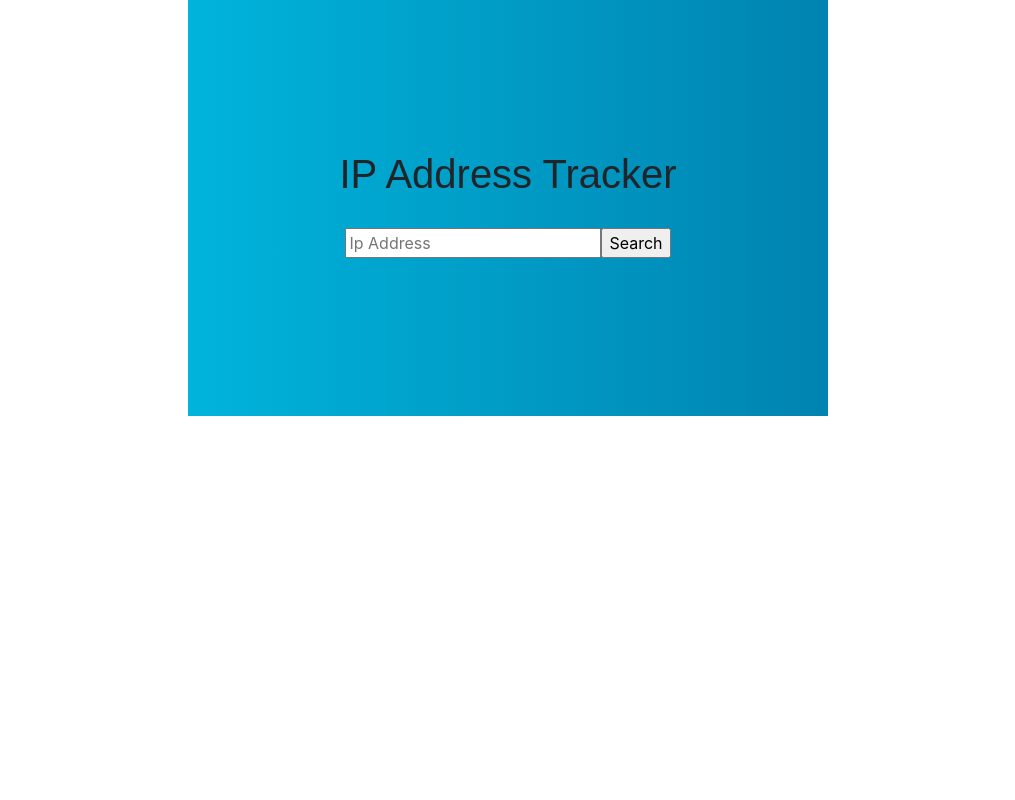
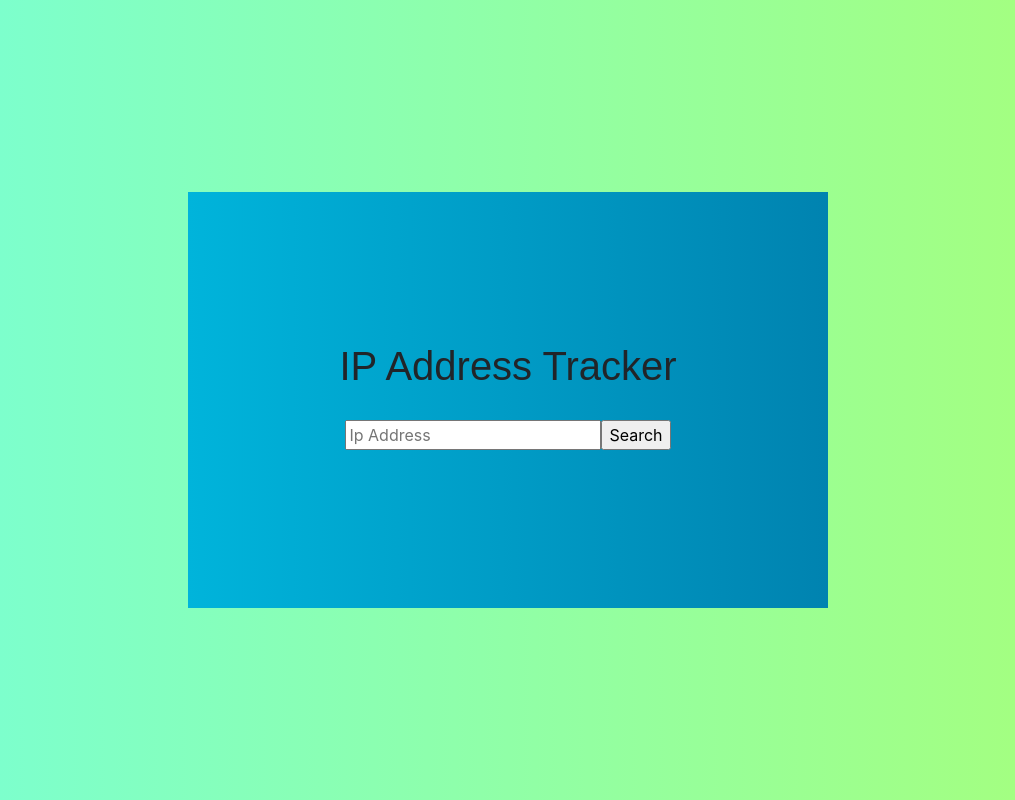
Before and after one commit to Kshitij-Dwivedi/React-IP-Tracker, a React (Create React App) app: page / in a window 1280 px wide. Shown: the whole page, without its empty margins (132-1147 px from the left). Built offline with nearby package versions, Linux system fonts and the light colour scheme.

Commit message:
Update index.css

```diff
--- a/src/index.css
+++ b/src/index.css
@@ -1,5 +1,6 @@
-body {
+body , html{
   margin: 0;
+  height: 100%;
   font-family: -apple-system, BlinkMacSystemFont, 'Segoe UI', 'Roboto', 'Oxygen',
     'Ubuntu', 'Cantarell', 'Fira Sans', 'Droid Sans', 'Helvetica Neue',
     sans-serif;
@@ -11,3 +12,9 @@ code {
   font-family: source-code-pro, Menlo, Monaco, Consolas, 'Courier New',
     monospace;
 }
+
+#root {
+  background: linear-gradient(to right, #78ffd6, #a8ff78) repeat;
+  display: flex;
+  height: 100%;
+}
```
